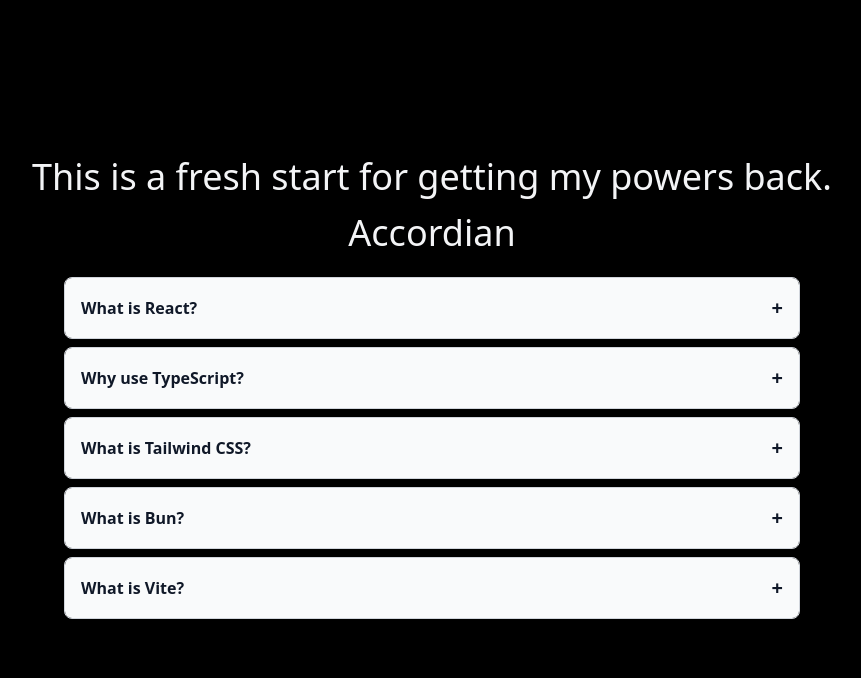
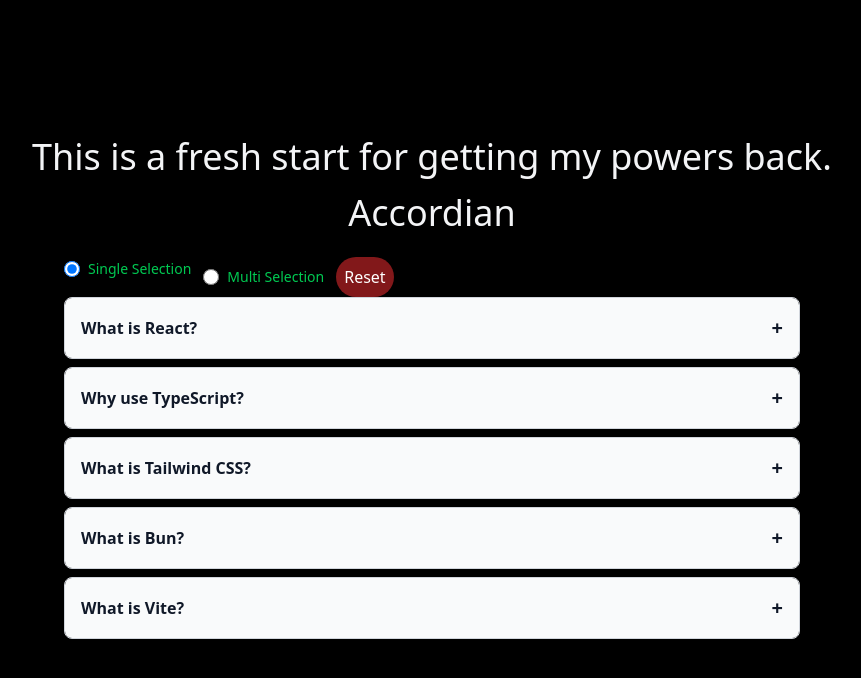
Before and after one commit to Tyagi221B/React_practise_projects, a React (Vite) app: page / in a window 1280 px wide. Shown: the top 678 px of the page, without its empty margins (208-1069 px from the left). Built offline with nearby package versions, Linux system fonts and the light colour scheme.

Commit message:
Feat: Add enable multiselect without AI.

```diff
--- a/src/components/Accordian.tsx
+++ b/src/components/Accordian.tsx
@@ -3,27 +3,97 @@
 
 function Accordian() {
   const [isOpen, setisOpen] = useState<number | null>(null);
+  const [isMultiSelect, setisMultiSelect] = useState(false);
+  const [openAccordianList, setopenAccordianList] = useState<number[]>([]);
 
-  const handleOpen = (id : number) => {
-    console.log(id)
-    setisOpen(isOpen === id ? null : id)
+  const handleOpen = (id: number) => {
+    if (isMultiSelect) {
+      if (openAccordianList.includes(id)) {
+        setopenAccordianList(openAccordianList.filter((s) => s !== id));
+      } else {
+        setopenAccordianList([...openAccordianList, id]);
+      }
+    } else {
+      setisOpen(isOpen === id ? null : id);
+    }
+  };
+
+  const handlereset = () => {
+    setopenAccordianList([])
   }
+
   return (
     <div className="w-full max-w-3xl mx-auto p-4">
       <p className="text-4xl text-center mb-6">Accordian</p>
+      <div className="flex gap-3 text-green-500">
+        <div className="flex items-center mb-4">
+          <input
+            id="singleSelection"
+            type="radio"
+            name="selectionMode"
+            checked={!isMultiSelect}
+            onChange={() => setisMultiSelect(false)}
+            className="w-4 h-4 border border-default-medium rounded-xs bg-neutral-secondary-medium focus:ring-2 focus:ring-brand-soft"
+          />
+          <label
+            htmlFor="singleSelection"
+            className="select-none ms-2 text-sm font-medium text-heading"
+          >
+            Single Selection
+          </label>
+        </div>
+        <div className="flex items-center">
+          <input
+            id="multiSelection"
+            type="radio"
+            name="selectionMode"
+            checked={isMultiSelect}
+            onChange={() => setisMultiSelect(true)}
+            className="w-4 h-4 border border-default-medium rounded-xs bg-neutral-secondary-medium focus:ring-2 focus:ring-brand-soft"
+          />
+          <label
+            htmlFor="multiSelection"
+            className="select-none ms-2 text-sm font-medium text-heading"
+          >
+            Multi Selection
+          </label>
+        </div>
+        <button
+          onClick={handlereset}
+          className="bg-red-900 p-2 rounded-4xl text-white cursor-pointer ">Reset</button>
+      </div>
       {data.map((accord) => (
-        <div key={accord.id} className="mb-2 border border-gray-300 rounded-lg overflow-hidden">
+        <div
+          key={accord.id}
+          className="mb-2 border border-gray-300 rounded-lg overflow-hidden"
+        >
           <button
             onClick={() => handleOpen(accord.id)}
             className="w-full flex justify-between items-center p-4 bg-gray-50 hover:bg-gray-100 transition-colors"
           >
-            <span className="font-semibold text-gray-900 text-left">{accord.question}</span>
-            <span className="text-xl font-bold text-gray-900 ml-4">{isOpen === accord.id ? '-' : '+'}</span>
+            <span className="font-semibold text-gray-900 text-left">
+              {accord.question}
+            </span>
+            <span className="text-xl font-bold text-gray-900 ml-4">
+              {isOpen === accord.id || openAccordianList.includes(accord.id) ? "-" : "+"}
+            </span>
           </button>
 
-          {isOpen === accord.id && (
-            <div className="p-4 bg-white border-t border-gray-200">
-              <p className="text-gray-900">{accord.answer}</p>
+          {isMultiSelect ? (
+            <div>
+              {openAccordianList.includes(accord.id) && (
+                <div className="p-4 bg-white border-t border-gray-200">
+                  <p className="text-gray-900">{accord.answer}</p>
+                </div>
+              )}
+            </div>
+          ) : (
+            <div>
+              {isOpen === accord.id && (
+                <div className="p-4 bg-white border-t border-gray-200">
+                  <p className="text-gray-900">{accord.answer}</p>
+                </div>
+              )}
             </div>
           )}
         </div>
```
